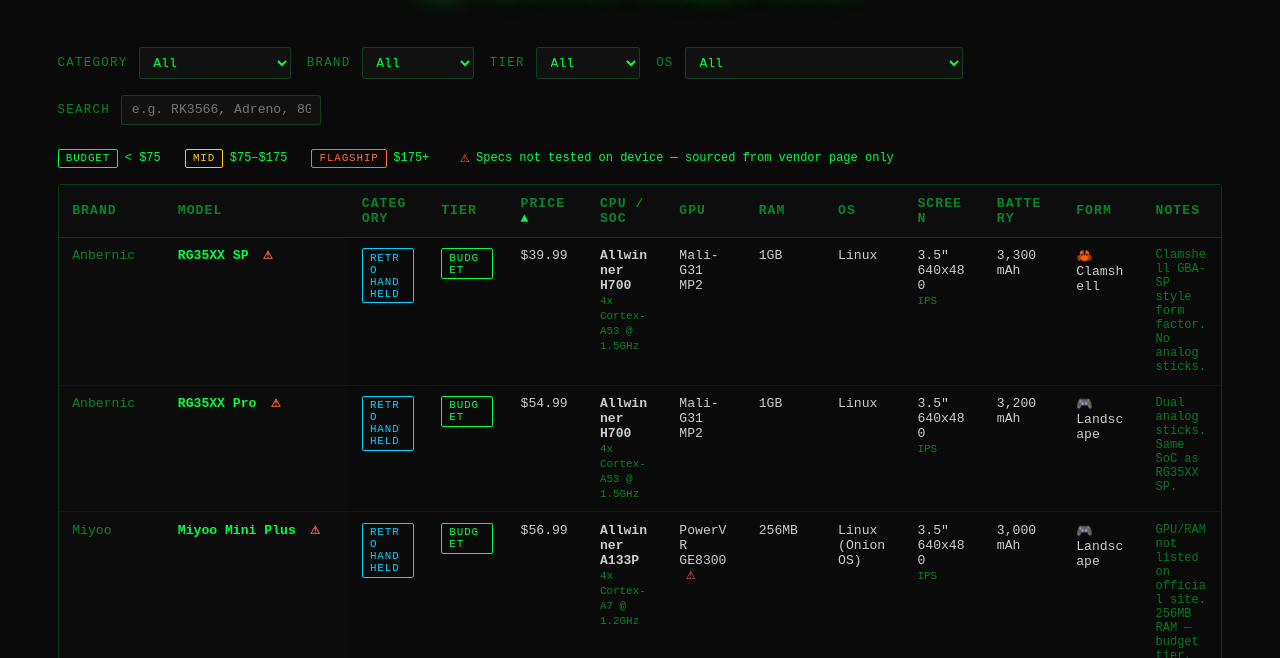
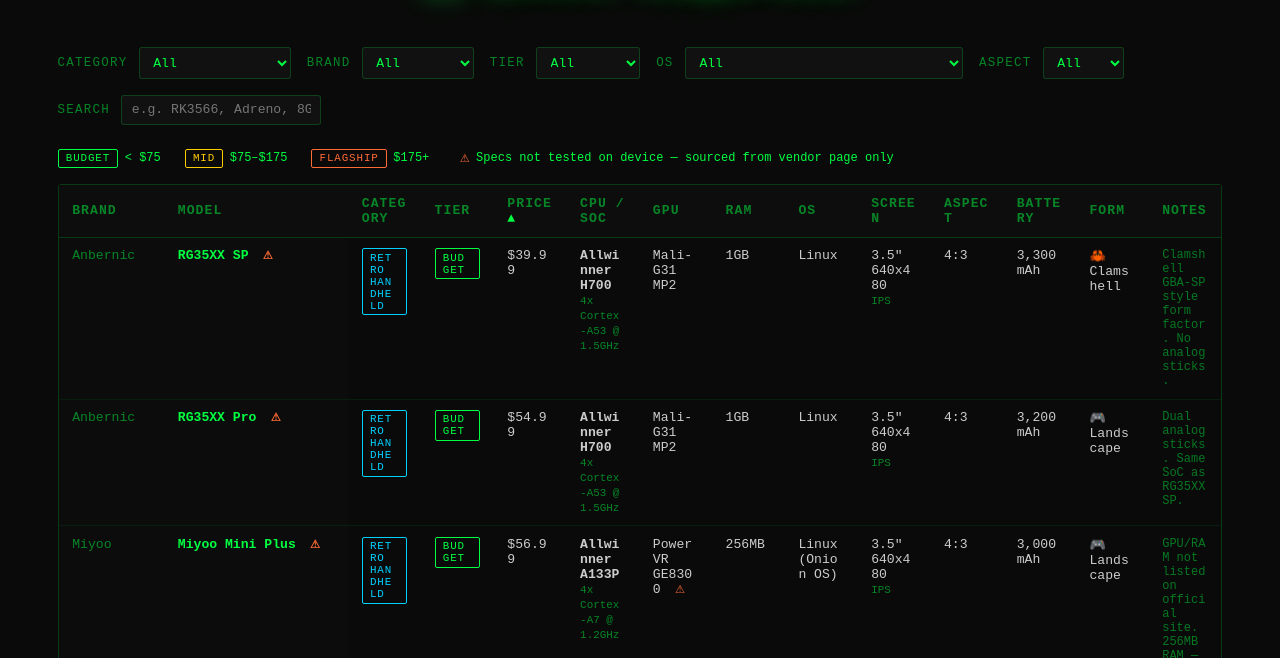
Before and after one commit to RetroDojo/Retrodojo_Web, a plain HTML site: page src/compare.html in a window 1280 px wide. Shown: the part 142-800 px from the top of the page. Drawn offline with Linux system fonts and the light colour scheme.

Commit message:
feat: add aspect ratio data and filtering to compare page

```diff
--- a/src/compare.html
+++ b/src/compare.html
@@ -392,6 +392,12 @@
         </select>
       </div>
       <div class="filter-group">
+        <label for="filter-aspect">Aspect</label>
+        <select id="filter-aspect">
+          <option value="all">All</option>
+        </select>
+      </div>
+      <div class="filter-group">
         <label for="filter-search">Search</label>
         <input type="text" id="filter-search" placeholder="e.g. RK3566, Adreno, 8GB…" style="width:200px;">
       </div>
@@ -420,13 +426,14 @@
             <th data-col="ram_gb">RAM</th>
             <th data-col="os">OS</th>
             <th data-col="screen">Screen</th>
+            <th data-col="screen_aspect">Aspect</th>
             <th data-col="battery_mah">Battery</th>
             <th data-col="form_factor">Form</th>
             <th>Notes</th>
           </tr>
         </thead>
         <tbody id="device-tbody">
-          <tr><td colspan="13" class="empty-state"><span class="blink">▋</span> Loading devices…</td></tr>
+          <tr><td colspan="14" class="empty-state"><span class="blink">▋</span> Loading devices…</td></tr>
         </tbody>
       </table>
     </div>
@@ -439,7 +446,7 @@
   </div>
 
   <script>
-    const PAGE_REVISION = 'v0.7.0-beta.1';
+    const PAGE_REVISION = 'v0.7.0-beta.2';
     const TIERS = { budget: 0, mid: 1, flagship: 2 };
     const TIER_LABEL = { budget: 'budget', mid: 'mid', flagship: 'flagship' };
     const CATEGORY_LABEL = {
@@ -468,10 +475,66 @@
     }
 
     function normalizeDevice(device) {
+      const screen = device.screen || {};
+      const aspectRatio = screen.aspect_ratio || inferAspectRatio(screen.resolution);
       return {
         ...device,
-        category: device.category || inferCategory(device)
+        category: device.category || inferCategory(device),
+        screen: {
+          ...screen,
+          aspect_ratio: aspectRatio
+        }
       };
+    }
+
+    function gcd(a, b) {
+      let x = Math.abs(a);
+      let y = Math.abs(b);
+      while (y) {
+        [x, y] = [y, x % y];
+      }
+      return x || 1;
+    }
+
+    function inferAspectRatio(resolution) {
+      if (!resolution || resolution === '—') return '—';
+      const match = String(resolution).match(/(\d+)\s*[xX]\s*(\d+)/);
+      if (!match) return '—';
+
+      const width = Number(match[1]);
+      const height = Number(match[2]);
+      if (!width || !height) return '—';
+
+      const longSide = Math.max(width, height);
+      const shortSide = Math.min(width, height);
+      const ratio = longSide / shortSide;
+
+      const canonical = [
+        { label: '1:1', value: 1 },
+        { label: '5:4', value: 1.25 },
+        { label: '4:3', value: 4 / 3 },
+        { label: '3:2', value: 3 / 2 },
+        { label: '5:3', value: 5 / 3 },
+        { label: '16:10', value: 16 / 10 },
+        { label: '16:9', value: 16 / 9 },
+        { label: '18:9', value: 18 / 9 },
+        { label: '21:9', value: 21 / 9 }
+      ];
+
+      let best = null;
+      let bestDelta = Infinity;
+      canonical.forEach(candidate => {
+        const delta = Math.abs(ratio - candidate.value);
+        if (delta < bestDelta) {
+          bestDelta = delta;
+          best = candidate.label;
+        }
+      });
+
+      if (best && bestDelta <= 0.03) return best;
+
+      const divisor = gcd(longSide, shortSide);
+      return `${longSide / divisor}:${shortSide / divisor}`;
     }
 
     function setSelectOptions(selectId, values, labelMap = {}) {
@@ -495,10 +558,20 @@
         .sort((a, b) => (CATEGORY_LABEL[a] || a).localeCompare(CATEGORY_LABEL[b] || b));
       const brands = [...new Set(devices.map(device => device.brand).filter(Boolean))].sort();
       const operatingSystems = [...new Set(devices.map(device => device.os).filter(Boolean))].sort();
+      const aspects = [...new Set(devices.map(device => aspectLabel(device.screen)).filter(v => v && v !== '—'))]
+        .sort((a, b) => {
+          const parseAspect = value => {
+            const m = String(value).match(/^(\d+(?:\.\d+)?):(\d+(?:\.\d+)?)$/);
+            if (!m) return Number.POSITIVE_INFINITY;
+            return Number(m[1]) / Number(m[2]);
+          };
+          return parseAspect(a) - parseAspect(b);
+        });
 
       setSelectOptions('filter-category', categories, CATEGORY_LABEL);
       setSelectOptions('filter-brand', brands);
       setSelectOptions('filter-os', operatingSystems);
+      setSelectOptions('filter-aspect', aspects);
     }
 
     function ramLabel(gb) {
@@ -528,6 +601,11 @@
       return `${size}${resolution}<br><small style="color:rgba(0,255,65,0.5)">${type}</small>`;
     }
 
+    function aspectLabel(screen) {
+      if (!screen) return '—';
+      return screen.aspect_ratio || inferAspectRatio(screen.resolution);
+    }
+
     function formLabel(f) {
       if (!f) return '—';
       return f === 'clamshell' ? '🦀 Clamshell' : '🎮 Landscape';
@@ -547,6 +625,7 @@
       const brand  = document.getElementById('filter-brand').value;
       const tier   = document.getElementById('filter-tier').value;
       const os     = document.getElementById('filter-os').value;
+      const aspect = document.getElementById('filter-aspect').value;
       const search = document.getElementById('filter-search').value.toLowerCase();
 
       if (category !== 'all' && d.category !== category) return false;
@@ -556,6 +635,7 @@
         const osMatch = d.os.toLowerCase().includes(os.toLowerCase());
         if (!osMatch) return false;
       }
+      if (aspect !== 'all' && aspectLabel(d.screen) !== aspect) return false;
       if (search) {
         const haystack = JSON.stringify(d).toLowerCase();
         if (!haystack.includes(search)) return false;
@@ -568,6 +648,10 @@
         let av = a[sortCol], bv = b[sortCol];
         if (sortCol === 'tier') { av = TIERS[av] ?? 0; bv = TIERS[bv] ?? 0; }
         if (sortCol === 'ram_gb') { av = parseFloat(av); bv = parseFloat(bv); }
+        if (sortCol === 'screen_aspect') {
+          av = aspectLabel(a.screen);
+          bv = aspectLabel(b.screen);
+        }
         if (av == null && bv == null) return 0;
         if (av == null) return 1;
         if (bv == null) return -1;
@@ -590,7 +674,7 @@
       });
 
       if (sorted.length === 0) {
-        tbody.innerHTML = '<tr><td colspan="13" class="empty-state">▋ No devices match filters.</td></tr>';
+        tbody.innerHTML = '<tr><td colspan="14" class="empty-state">▋ No devices match filters.</td></tr>';
         return;
       }
 
@@ -611,6 +695,7 @@
           <td data-label="RAM">${ramLabel(d.ram_gb)}</td>
           <td data-label="OS">${d.os || '—'}</td>
           <td data-label="Screen">${screenLabel(d.screen)}</td>
+          <td data-label="Aspect">${aspectLabel(d.screen)}</td>
           <td data-label="Battery">${d.battery_mah ? d.battery_mah.toLocaleString() + ' mAh' : '—'}</td>
           <td data-label="Form">${formLabel(d.form_factor)}</td>
           <td class="note-cell" data-label="Notes">${d.notes || ''}</td>
@@ -632,14 +717,14 @@
     });
 
     // Filters
-    ['filter-category', 'filter-brand', 'filter-tier', 'filter-os'].forEach(id => {
+    ['filter-category', 'filter-brand', 'filter-tier', 'filter-os', 'filter-aspect'].forEach(id => {
       document.getElementById(id).addEventListener('change', render);
     });
     document.getElementById('filter-search').addEventListener('input', render);
 
     loadDevices().catch(err => {
       document.getElementById('device-tbody').innerHTML =
-        `<tr><td colspan="13" class="empty-state"><span class="warn">⚠ Failed to load device data: ${err.message}</span></td></tr>`;
+        `<tr><td colspan="14" class="empty-state"><span class="warn">⚠ Failed to load device data: ${err.message}</span></td></tr>`;
     });
   </script>
 </body>
```
